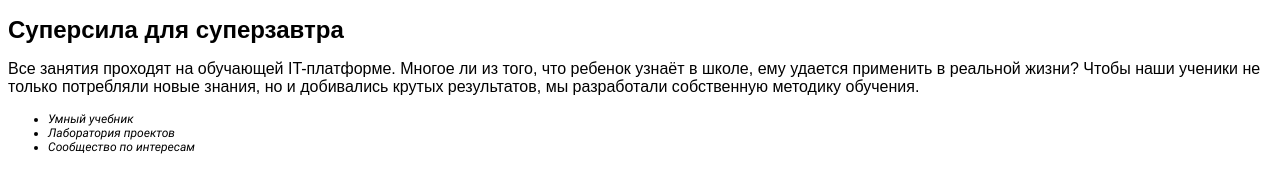
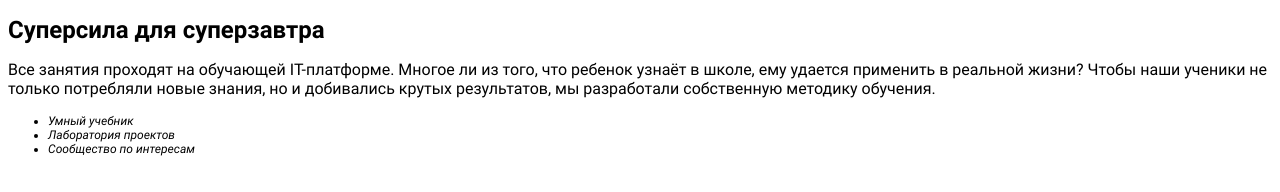
Before and after one commit to test-github-001/test-task-4, a plain HTML site: page index.html in a window 1280 px wide. Drawn offline with Linux system fonts and the light colour scheme.

Commit message:
Update style.css

```diff
--- a/styles/style.css
+++ b/styles/style.css
@@ -1,20 +1,37 @@
 @font-face {
-    font-family: Roboto-Regular; src: url("../src/fonts/Roboto-Regular.ttf");
-    font-family: Roboto-Bold; src: url("../src/fonts/Roboto-Bold.ttf");
-    font-family: Roboto-Italic; src: url("../src/fonts/Roboto-Italic.ttf");
+    font-family: Roboto;
+    src: url("../src/fonts/Roboto-Bold.ttf") format('truetype');
+    font-style: normal;
+    font-weight: bold;
+}
+
+@font-face {
+    font-family: Roboto;
+    src: url("../src/fonts/Roboto-Regular.ttf") format('truetype');
+    font-style: normal;
+    font-weight: normal;
+}
+
+@font-face {
+    font-family: Roboto;
+    src: url("../src/fonts/Roboto-Italic.ttf") format('truetype');
+    font-style: italic;
+    font-weight: normal;
 }
 
 body {
-    font-family: Roboto-Regular, sans-serif;
+    font-family: Roboto, sans-serif;
     font-size: 16px;
 }
 
 h1 {
-    font-family: Roboto-Bold, sans-serif;
+    font-family: Roboto, sans-serif;
     font-size: 1.5em;
+    font-weight: bold;
 }
 
 li {
-    font-family: Roboto-Italic, sans-serif;
+    font-family: Roboto, sans-serif;
     font-size: 0.75em;
+    font-style: italic;
 }
```
